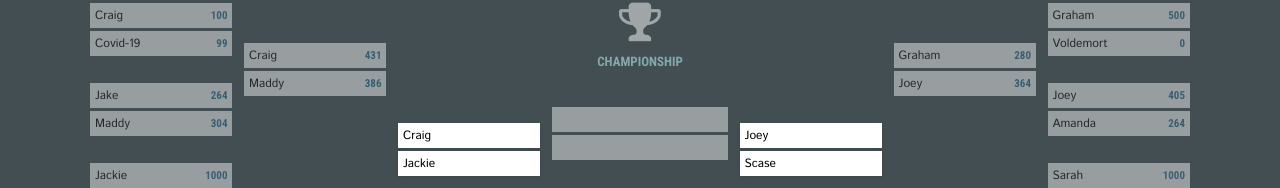
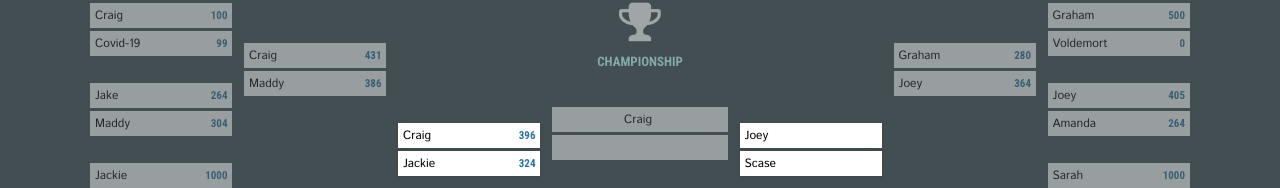
Before and after one commit to svcase/wwfbracket, a plain HTML site: page index.html in a window 1280 px wide. Shown: the part 611-799 px from the top of the page. Drawn offline with Linux system fonts and the light colour scheme; a web font is replaced by a local one.

Commit message:
Update index.html

```diff
--- a/index.html
+++ b/index.html
@@ -66,8 +66,8 @@
         <div class="round round-three current">
           <div class="round-details">Final 4</div>
           <ul class="matchup">
-            <li class="team team-top">Craig<span class="score">&nbsp;</span></li>
-            <li class="team team-bottom">Jackie<span class="score">&nbsp;</span></li>
+            <li class="team team-top">Craig<span class="score">396</span></li>
+            <li class="team team-bottom">Jackie<span class="score">324</span></li>
           </ul>
         </div> <!-- END ROUND THREE -->
       </div>
@@ -78,7 +78,7 @@
           <i class="fa fa-trophy"></i>
           <div class="round-details">championship</div>
           <ul class="matchup championship">
-            <li class="team team-top">&nbsp;<span class="vote-count">&nbsp;</span></li>
+            <li class="team team-top">Craig<span class="vote-count">&nbsp;</span></li>
             <li class="team team-bottom">&nbsp;<span class="vote-count">&nbsp;</span></li>
           </ul>
           <div class="champion-details round-details">champion</div>
```
